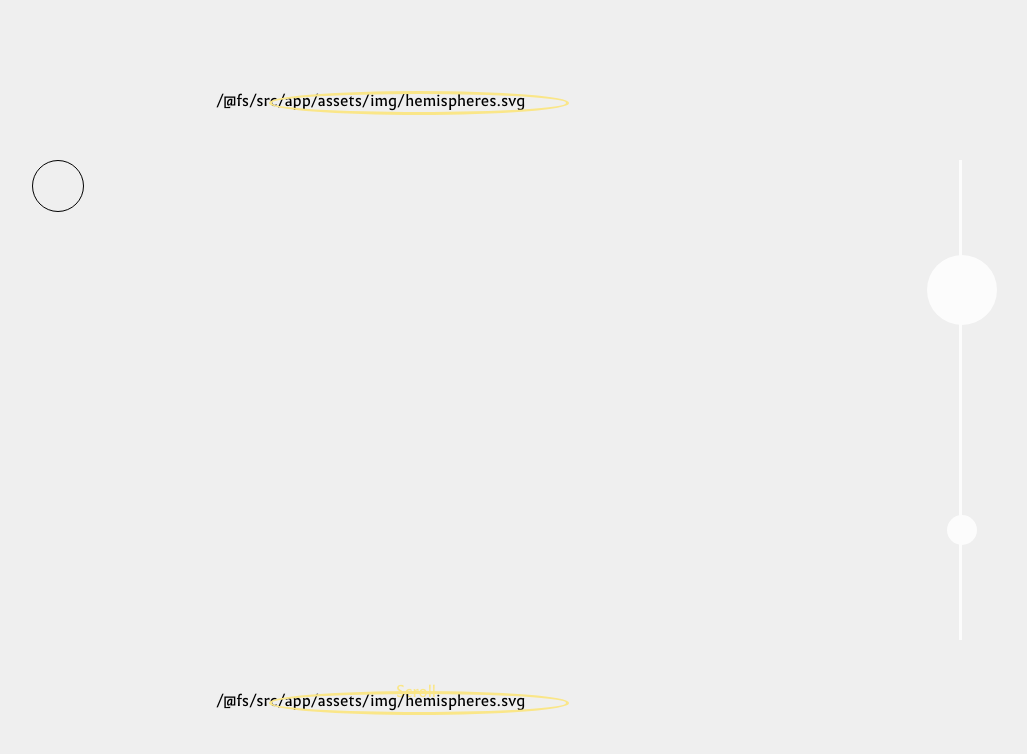
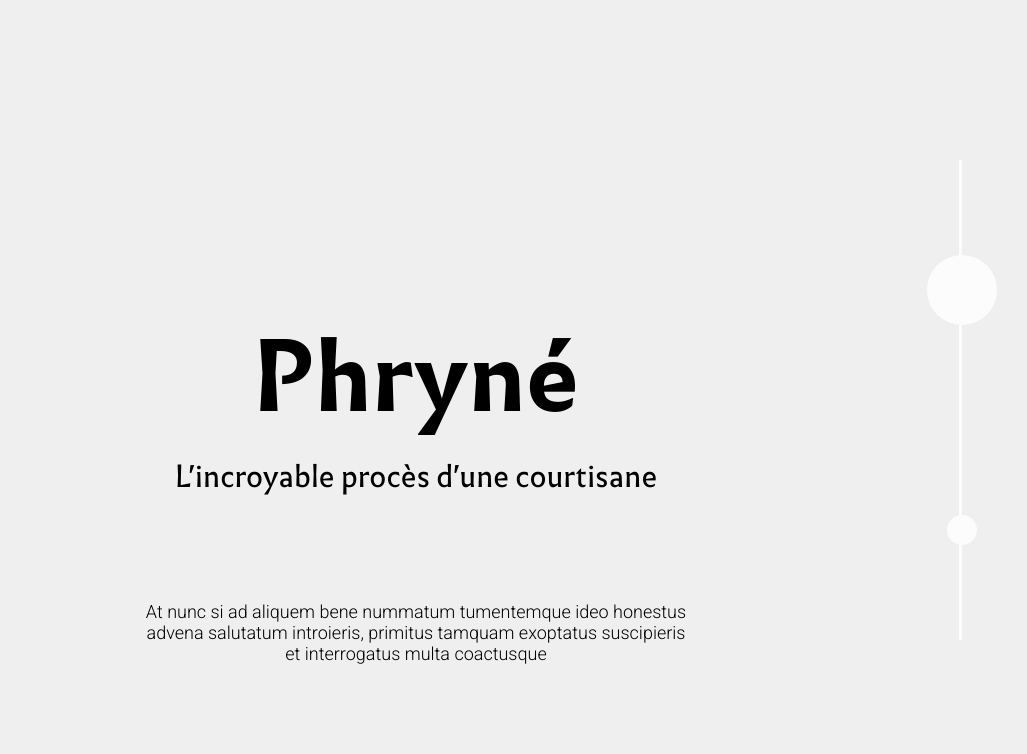
Before and after one commit to TheoLemoine/WorkShopLouvre, a React app: page / in a window 1280 px wide. Shown: the top 754 px of the page, without its empty margins (224-1251 px from the left). Built offline with nearby package versions, Linux system fonts and the light colour scheme.

Commit message:
feat: First Page

```diff
--- a/src/app/components/App.tsx
+++ b/src/app/components/App.tsx
@@ -35,7 +35,7 @@ const scenes: SceneElement[] = [
         id: '1',
         component: Home,
         transitions: { ...slide },
-        scrollable: true,
+        scrollable: true
     },
     {
         id: '2',
--- a/src/app/components/Scenes/Home.tsx
+++ b/src/app/components/Scenes/Home.tsx
@@ -1,49 +1,14 @@
 import React, { forwardRef } from 'react'
 import Page from './Page'
-import { Parallax } from 'react-scroll-parallax'
-import Svg from '../Svg/Svg'
-import Popup from '../Popup/Popup'
-import hemispheres from '../../assets/img/hemispheres.svg'
 
 const Home = forwardRef<HTMLElement>(({}, ref) => (
-    <Page position={{ x: 0, y: 0 }} size={{ width: 100, height: 100 }} ref={ref}>
-        <Popup button={{ x: 20, y: 20, size: 50 }} sheet={{ x: 23, y: 25, width: 20, height: 30 }}>
-            <h1>Inside a popup</h1>
-            <p>
-                Lorem ipsum dolor sit amet, consectetur adipiscing elit. Nam in venenatis turpis,
-                aliquam consequat arcu. Maecenas vulputate lacus vel libero cursus, vitae vehicula
-                ex varius. Vivamus iaculis lacus sed venenatis posuere. Fusce dapibus hendrerit
-                mollis. Donec non blandit magna, vel consectetur ex. Suspendisse non ultricies
-                turpis. Donec tincidunt posuere convallis. Integer mauris velit, dignissim vitae
-                suscipit eget, faucibus ut nisl.
+    <Page position={{ x: 0, y: 0 }} size={{ width: 100, height: 100 }}>
+        <div id="one">
+            <h1 className="title">Phryné</h1>
+            <div className="subtitle">L'incroyable procès d'une courtisane</div>
+            <p className="text">
+                At nunc si ad aliquem bene nummatum tumentemque ideo honestus advena salutatum introieris, primitus tamquam exoptatus suscipieris et interrogatus multa coactusque
             </p>
-        </Popup>
-        <div className="app">
-            <div className="container">
-                <Parallax y={[-50, 20]} className="circle">
-                    <div className="circleInner" />
-                </Parallax>
-                <Svg className="hemispheres" svg={hemispheres} />
-            </div>
-            <p className="scroll">Scroll</p>
-            <div className="container">
-                <Parallax y={[-50, 20]} className="circle">
-                    <div className="circleInner" />
-                </Parallax>
-                <Svg className="hemispheres" svg={hemispheres} />
-            </div>
-            <div className="container">
-                <Parallax y={[-50, 20]} className="circle">
-                    <div className="circleInner" />
-                </Parallax>
-                <Svg className="hemispheres" svg={hemispheres} />
-            </div>
-            <div className="container">
-                <Parallax y={[-50, 20]} className="circle">
-                    <div className="circleInner" />
-                </Parallax>
-                <Svg className="hemispheres" svg={hemispheres} />
-            </div>
         </div>
     </Page>
 ))
--- a/src/app/components/Scenes/Page.tsx
+++ b/src/app/components/Scenes/Page.tsx
@@ -3,6 +3,7 @@ import './pages.sass'
 import { ParallaxProvider } from 'react-scroll-parallax'
 
 type PageProps = {
+    id?: string | null
     position?: { x?: number; y?: number } | null
     size?: { width?: number; height?: number } | null
     children: any
--- a/src/app/scss/common/_index.scss
+++ b/src/app/scss/common/_index.scss
@@ -1,7 +1,7 @@
 html,
 body,
 * {
-    font-family: 'infini', sans-serif;
+    font-family: 'Roboto', sans-serif;
     font-weight: 400;
 }
 
@@ -14,10 +14,23 @@ html body {
     h3,
     h4,
     h5,
-    h6 {
+    h6,
+    .title,
+    .subtitle{
         font-family: 'infini', sans-serif;
         font-weight: bold;
         line-height: normal;
+        margin: 0;
+    }
+
+    h1,
+    .title {
+        @include fontSize(96)
+    }
+
+    .subtitle {
+        font-weight: normal;
+        @include fontSize(30)
     }
 
     .container {
--- a/src/app/scss/helpers/_mixins.scss
+++ b/src/app/scss/helpers/_mixins.scss
@@ -3,7 +3,6 @@
 */
 @mixin fontSize($sizeValue: 1.6) {
     font-size: ($sizeValue * 1) + px;
-    font-size: ($sizeValue / 10) + rem;
 }
 
 /*
--- a/src/app/scss/main.scss
+++ b/src/app/scss/main.scss
@@ -13,3 +13,4 @@
 
 // Pages
 @import 'page/app';
+@import 'page/one';
--- /dev/null
+++ b/src/app/scss/page/_one.scss
@@ -0,0 +1,12 @@
+#one {
+    text-align: center;
+    .text {
+        position: absolute;
+        bottom: 17vh;
+        left: 0;
+        right: 0;
+        max-width: 550px;
+        margin: auto;
+        @include fontSize(18);
+    }
+}
```
